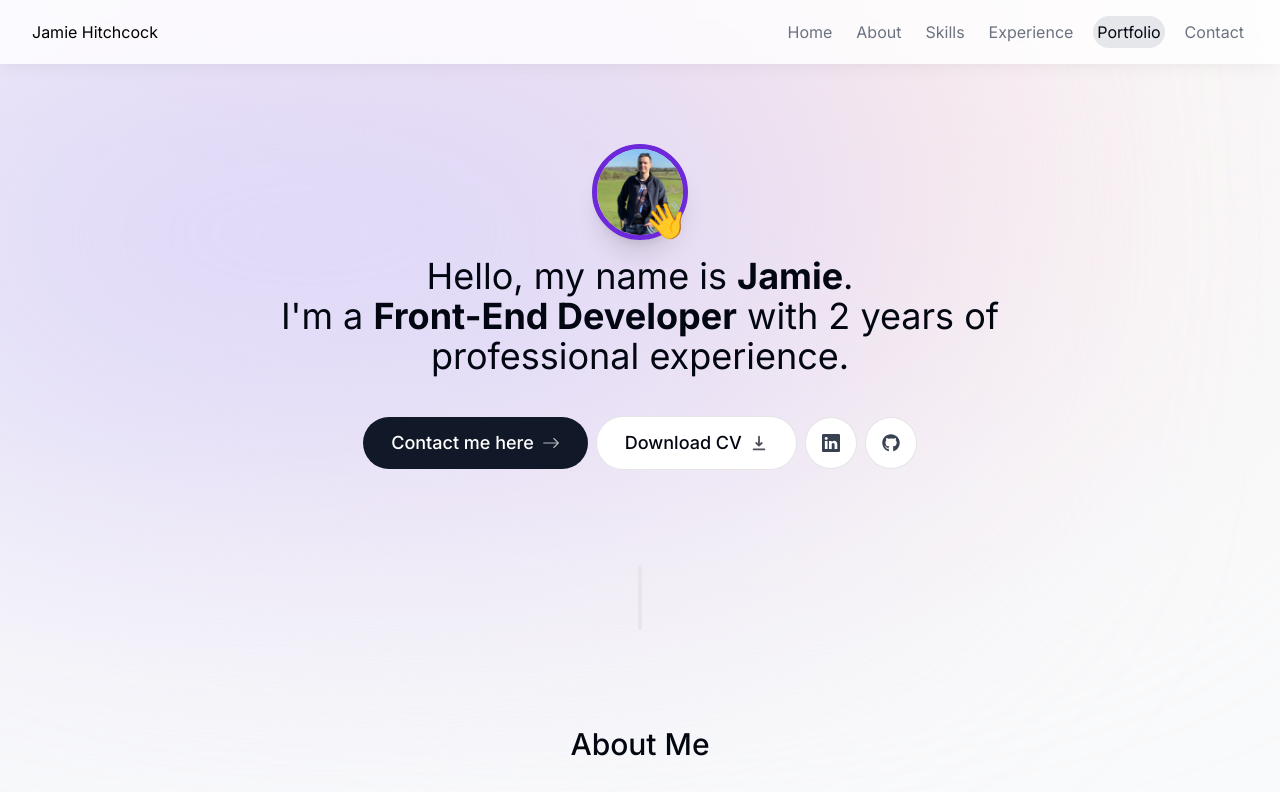
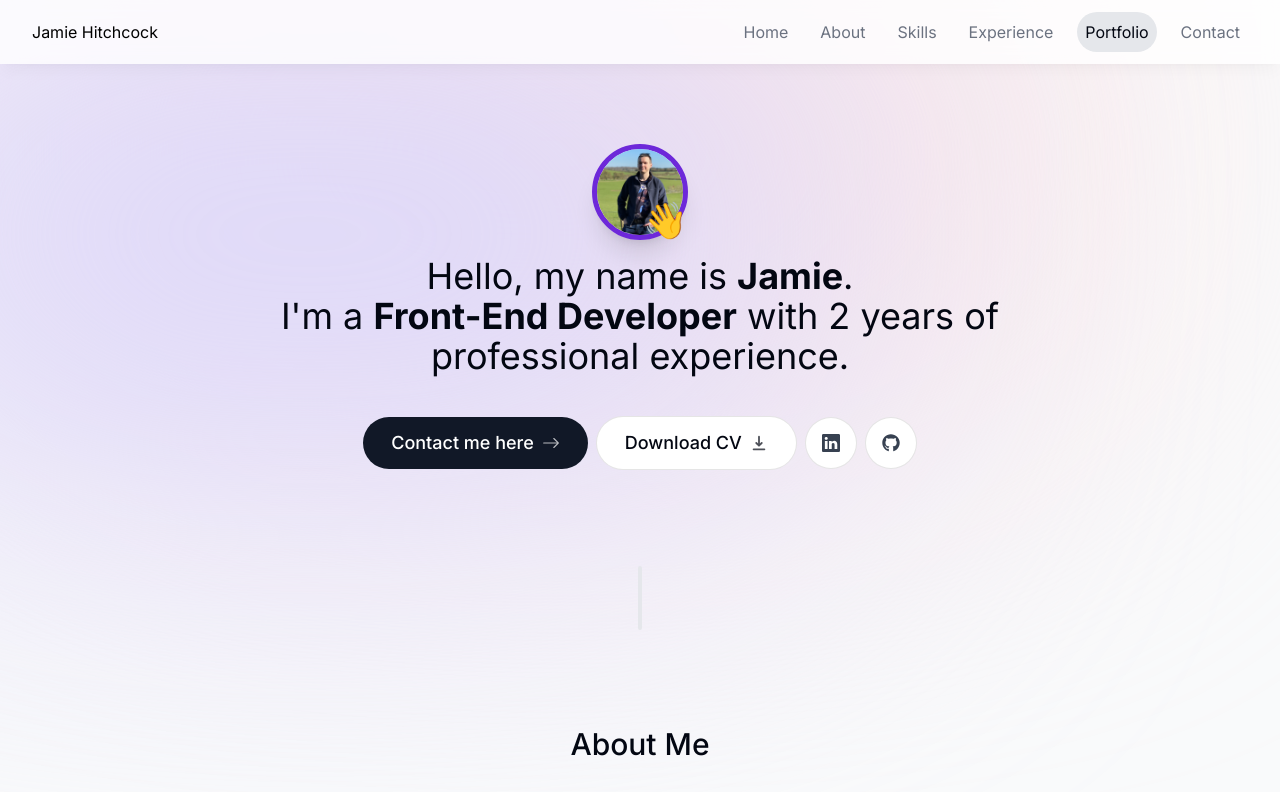
Before and after one commit to jamiehitchcock/Portfolio, a Next.js app: page / in a window 1280 px wide. Shown: the top 792 px of the page. Built offline with nearby package versions, Linux system fonts and the light colour scheme.

Commit message:
Correct desktop nav padding

```diff
--- a/components/navbar.tsx
+++ b/components/navbar.tsx
@@ -49,7 +49,7 @@ export default function Navbar() {
                         setActiveSection(link.name);
                         setTimeOfLastClick(Date.now());
                       }}
-                      className={clsx("hover:text-gray-950 p-1 transition", {
+                      className={clsx("hover:text-gray-950 p-2 transition", {
                         // clsx to apply conditional text styling to active section
                         "text-gray-950": activeSection === link.name,
                       })}
```
